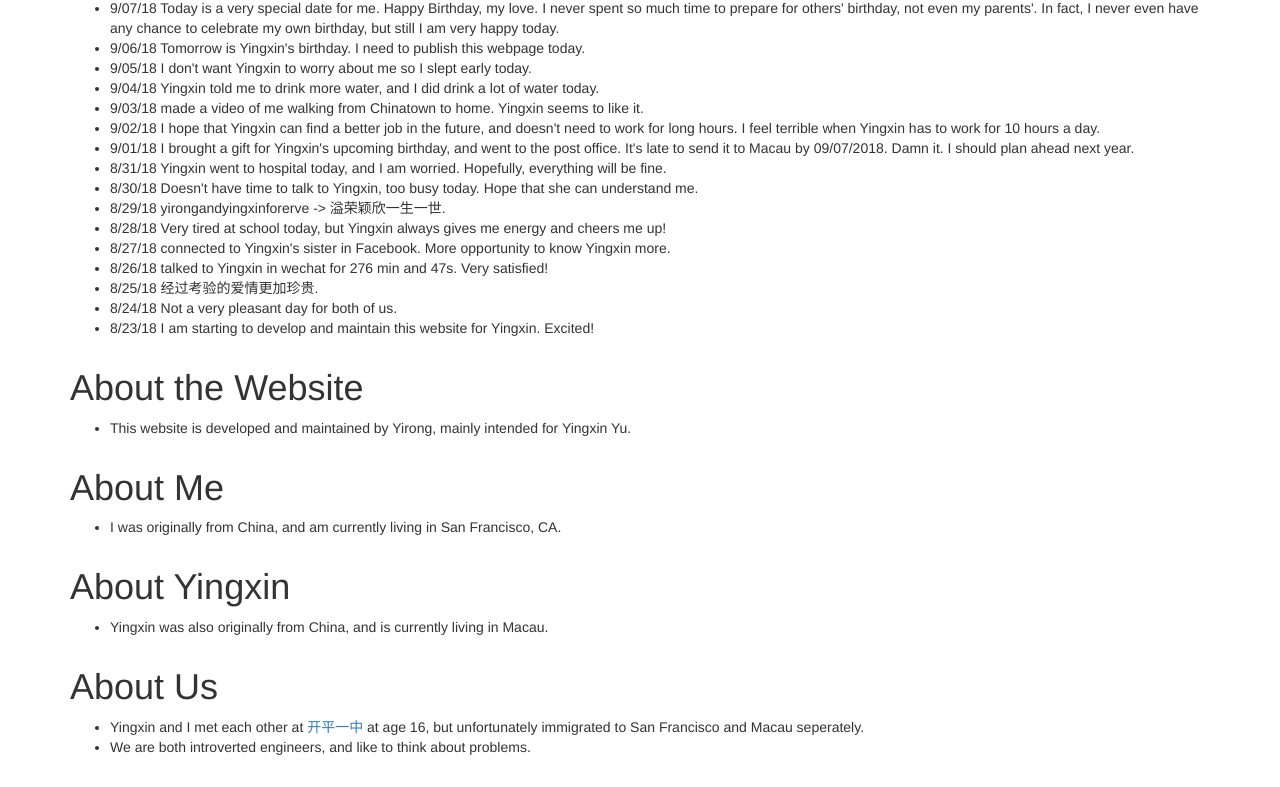
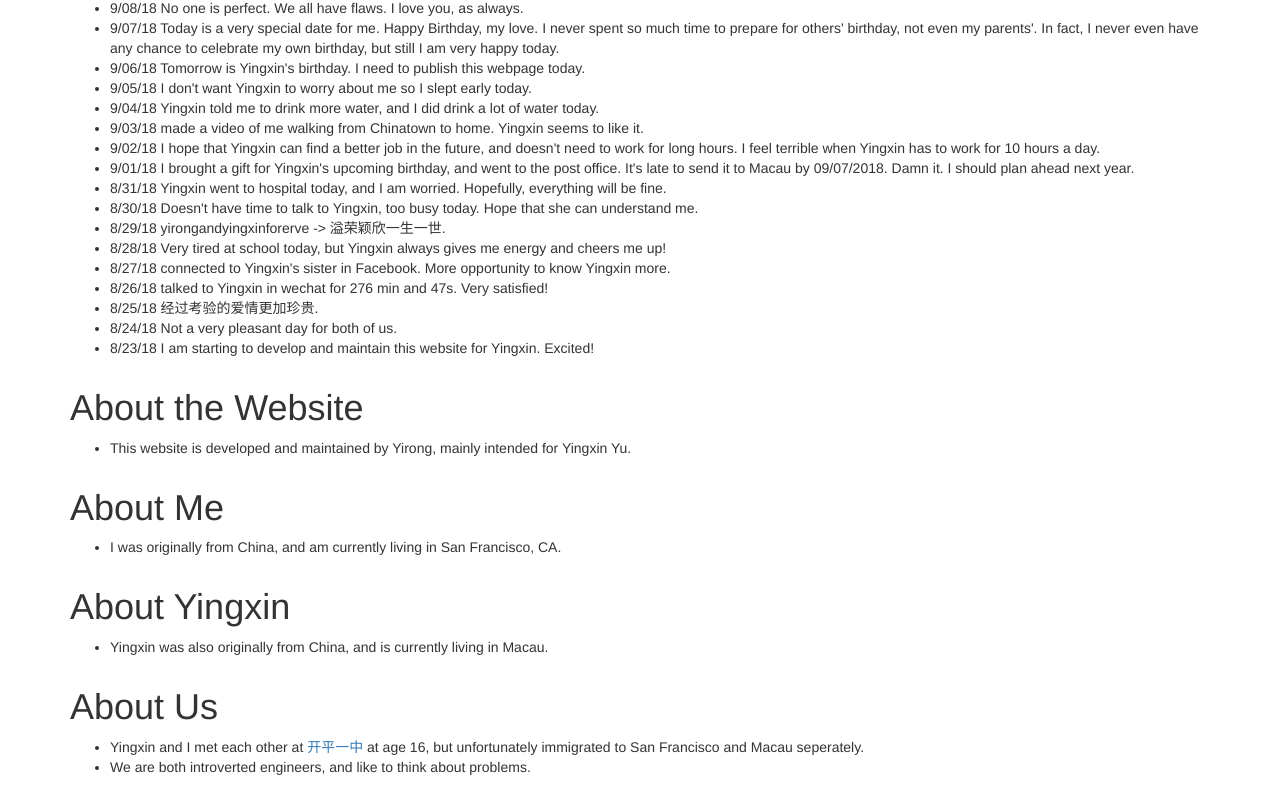
Before and after one commit to yirongandyingxinforever/yirongandyingxinforever.github.io, a plain HTML site: page index.html in a window 1280 px wide. Shown: the part 386-1173 px from the top of the page. Drawn offline with nearby package versions, Linux system fonts and the light colour scheme.

Commit message:
Update index.html

```diff
--- a/index.html
+++ b/index.html
@@ -35,6 +35,7 @@ tr:nth-child(even) {
     <div class="container">
       <h1>To Yingxin</h1>
       <ul>
+        <li>9/08/18 No one is perfect. We all have flaws. I love you, as always.</li>
         <li>9/07/18 Today is a very special date for me. Happy Birthday, my love. I never spent so much time to prepare for others' birthday, not even my parents'. In fact, I never even have any chance to celebrate my own birthday, but still I am very happy today.</li>
         <li>9/06/18 Tomorrow is Yingxin's birthday. I need to publish this webpage today.</li>
         <li>9/05/18 I don't want Yingxin to worry about me so I slept early today. </li>
```
